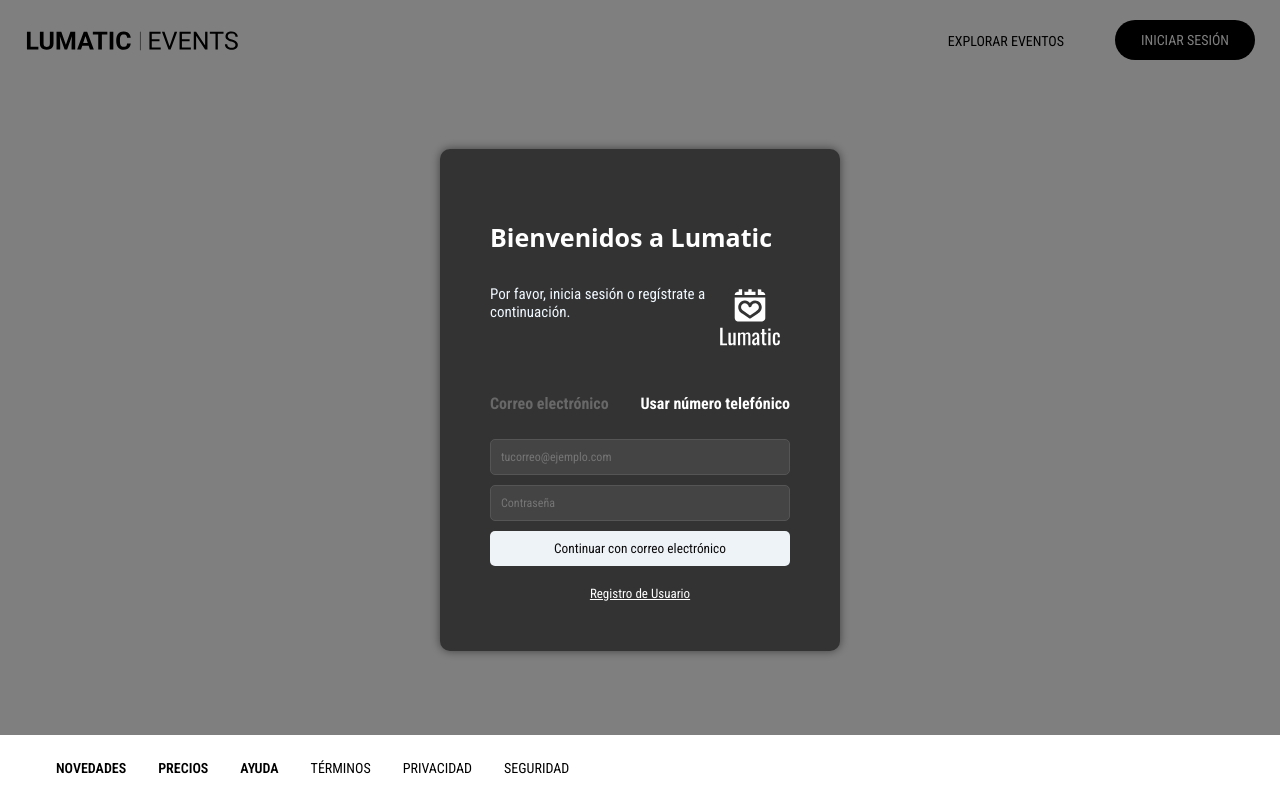
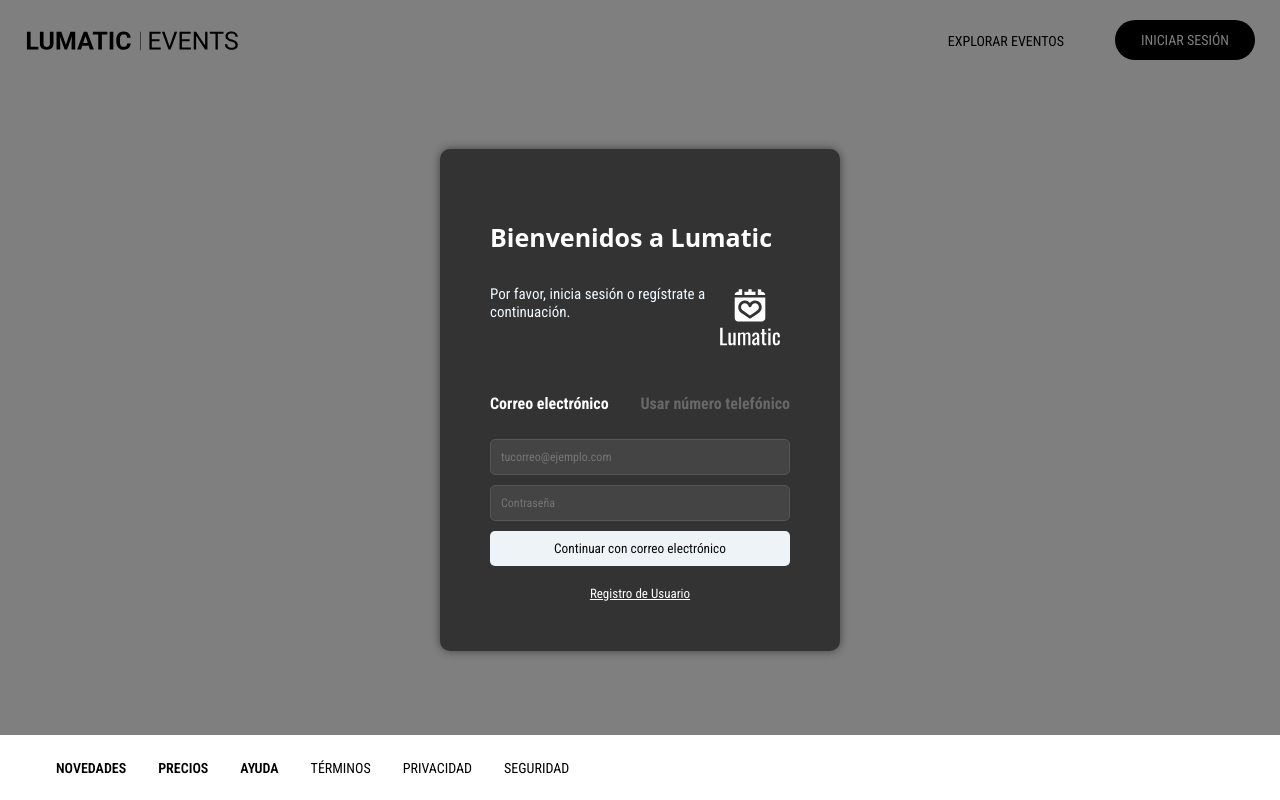
Before and after one commit to nds-fsd/luma, a React (Vite) app in the folder frontend/: page /login in a window 1280 px wide. Built offline with nearby package versions, Linux system fonts and the light colour scheme.

Commit message:
Retoques de estilos e incorporar imagen por default!

```diff
--- a/frontend/src/components/users/UserLoginCreate/UserCreate/UserCreate.jsx
+++ b/frontend/src/components/users/UserLoginCreate/UserCreate/UserCreate.jsx
@@ -43,8 +43,6 @@
   };
 
   const onSubmit = async (data) => {
-    data.fullname = data.fullname.toUpperCase();
-    data.email = data.email.toLowerCase();
     data.profile_picture = imageUrl;
     setErrorServer('');
     setMessageServer('');
@@ -73,9 +71,6 @@
 
   const handleInputChange = (event) => {
     const { name, value } = event.target;
-    if (name === 'fullname') {
-      event.target.value = value.toUpperCase();
-    }
     if (name === 'email') {
       event.target.value = value.toLowerCase();
     }
--- a/frontend/src/components/users/UserLoginCreate/UserLogin/UserLogin.jsx
+++ b/frontend/src/components/users/UserLoginCreate/UserLogin/UserLogin.jsx
@@ -61,7 +61,7 @@
                 <div className={styles.text}>
                   <p
                     onClick={() => handleInputChange('email')}
-                    className={inputType === 'email' ? styles.selected : ''}
+                    className={inputType === 'email' ? '' : styles.selected}
                   >
                     Correo electrónico
                   </p>
@@ -69,7 +69,7 @@
                 <div className={styles.text}>
                   <p
                     onClick={() => handleInputChange('phone_number')}
-                    className={inputType === 'phone_number' ? styles.selected : ''}
+                    className={inputType === 'phone_number' ? '' : styles.selected}
                   >
                     Usar número telefónico
                   </p>
```
Also changed, not shown: 1 other file (tests, documents, lock files or other folders).
